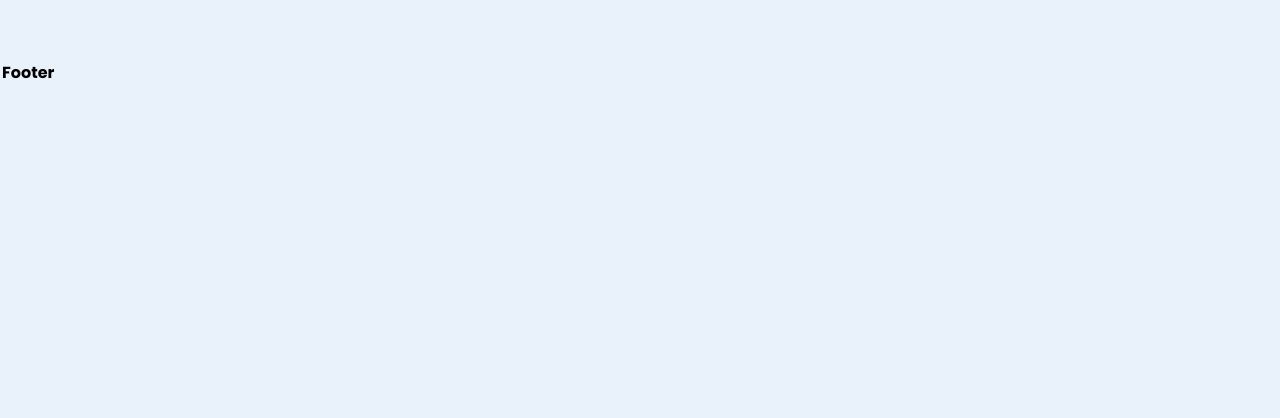
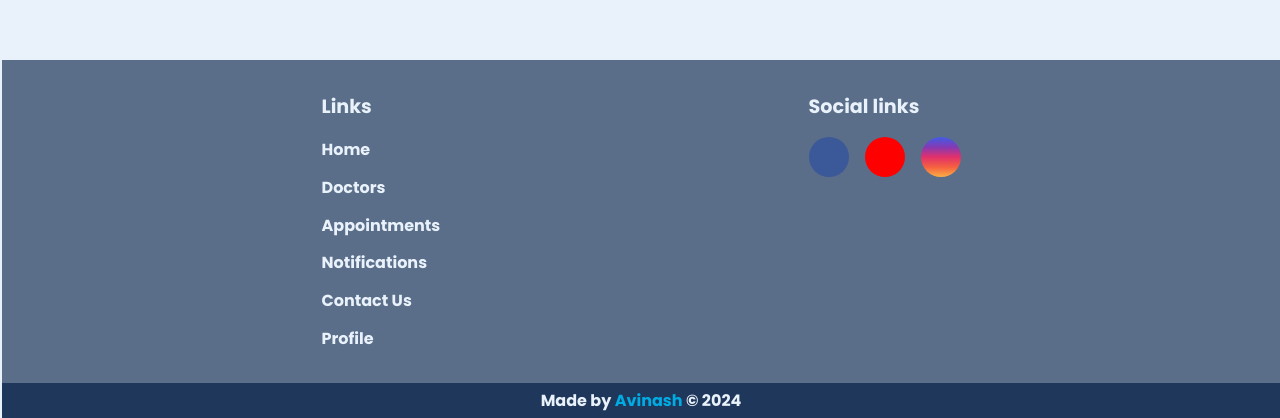
Before and after one commit to manthan161203/frontEndODA, a React (Create React App) app: page /doctors/1 in a window 1280 px wide. Shown: the part 710-1128 px from the top of the page. Before the commit the page ends 800 px from the top, so only its background shows below. Built offline with nearby package versions, Linux system fonts and the light colour scheme; no server answers.

Commit message:
working no footer

```diff
--- a/package.json
+++ b/package.json
@@ -7,6 +7,7 @@
     "@emotion/react": "^11.11.3",
     "@emotion/styled": "^11.11.0",
     "@fontsource/roboto": "^5.0.8",
+    "@material-tailwind/react": "^2.1.8",
     "@mui/icons-material": "^5.15.4",
     "@mui/material": "^5.15.4",
     "@mui/styled-engine-sc": "^6.0.0-alpha.12",
@@ -20,6 +21,7 @@
     "react": "^18.2.0",
     "react-dom": "^18.2.0",
     "react-router-dom": "^6.21.2",
+    "react-router-hash-link": "^2.4.3",
     "react-scripts": "5.0.1",
     "styled-components": "^6.1.8",
     "web-vitals": "^2.1.4"
--- a/src/App.js
+++ b/src/App.js
@@ -1,7 +1,8 @@
 import { createContext, useState } from 'react';
 import React from 'react';
 import { BrowserRouter as Router, Routes, Route } from 'react-router-dom';
-import ResponsiveAppBar from './components/Navbar';
+import NavBar from './components/Navbar';
+import Footer from './components/Footer';
 import DoctorPage from './pages/DoctorPage';
 import { Grid, GridItem } from '@chakra-ui/react';
 
@@ -25,7 +26,7 @@ function App() {
                     fontWeight='bold'
                 >
                     <GridItem pl='2' bg='orange.300' area={'header'}>
-                        <ResponsiveAppBar />
+                        <NavBar />
                     </GridItem>
 
                     <GridItem pl='2' bg='green.300' area={'main'}>
@@ -35,7 +36,7 @@ function App() {
                     </GridItem>
 
                     <GridItem pl='2' bg='blue.300' area={'footer'}>
-                        Footer
+                        <Footer />
                     </GridItem>
 
                 </Grid>
--- /dev/null
+++ b/src/assets/styles/footer.css
@@ -0,0 +1,92 @@
+@import url(app.css);
+
+footer {
+  background-color: var(--light-text-color);
+}
+
+.footer {
+  display: flex;
+  width: 50%;
+  align-items: flex-start;
+  justify-content: space-between;
+  height: 100%;
+  margin: auto;
+  padding: 2rem 0;
+}
+
+.footer h3 {
+  color: var(--light-blue);
+  margin-bottom: 1rem;
+  font-size: 1.2rem;
+}
+
+.footer a {
+  color: var(--light-blue);
+}
+
+.footer-links ul {
+  display: flex;
+  flex-direction: column;
+  gap: 0.8rem;
+}
+
+.social ul {
+  display: flex;
+  gap: 1rem;
+}
+
+.social li {
+  border-radius: 50%;
+  width: 40px;
+  height: 40px;
+  display: flex;
+  justify-content: center;
+  align-items: center;
+}
+
+.social a {
+  display: flex;
+  justify-content: center;
+  align-items: center;
+}
+
+.social svg {
+  font-size: 1.3rem;
+}
+
+.facebook {
+  background-color: #3b5998;
+}
+
+.instagram {
+  background: linear-gradient(
+    180deg,
+    rgba(64, 93, 230, 1) 0%,
+    rgba(131, 58, 180, 1) 25%,
+    rgba(225, 48, 108, 1) 50%,
+    rgba(245, 96, 64, 1) 75%,
+    rgba(252, 175, 69, 1) 100%
+  );
+}
+
+.youtube {
+  background-color: #ff0000;
+}
+
+.footer-bottom {
+  text-align: center;
+  background-color: var(--bold-text-color);
+  color: var(--light-blue);
+  padding: 0.3rem 0;
+}
+
+.footer-bottom a {
+  color: var(--dark-blue);
+}
+
+@media screen and (max-width: 550px) {
+  .social ul {
+    flex-direction: column;
+    align-items: center;
+  }
+}
--- /dev/null
+++ b/src/components/Footer.jsx
@@ -0,0 +1,84 @@
+import React from "react";
+import "../assets/styles/footer.css";
+// import { MdFacebook, MdYouTube, MdInstagram } from "react-icons/md";
+import { HashLink } from "react-router-hash-link";
+import { NavLink } from "react-router-dom";
+
+const Footer = () => {
+    return (
+        <>
+            <footer>
+                <div className="footer">
+                    <div className="footer-links">
+                        <h3>Links</h3>
+                        <ul>
+                            <li>
+                                <NavLink to={"/"}>Home</NavLink>
+                            </li>
+                            <li>
+                                <NavLink to={"/doctors"}>Doctors</NavLink>
+                            </li>
+                            <li>
+                                <NavLink to={"/appointments"}>Appointments</NavLink>
+                            </li>
+                            <li>
+                                <NavLink to={"/notifications"}>Notifications</NavLink>
+                            </li>
+                            <li>
+                                <HashLink to={"/#contact"}>Contact Us</HashLink>
+                            </li>
+                            <li>
+                                <NavLink to={"/profile"}>Profile</NavLink>
+                            </li>
+                        </ul>
+                    </div>
+                    <div className="social">
+                        <h3>Social links</h3>
+                        <ul>
+                            <li className="facebook">
+                                <a
+                                    href="https://www.facebook.com/"
+                                    target={"_blank"}
+                                    rel="noreferrer"
+                                >
+                                    {/* <MdFacebook /> */}
+                                </a>
+                            </li>
+                            <li className="youtube">
+                                <a
+                                    href="https://www.youtube.com/"
+                                    target={"_blank"}
+                                    rel="noreferrer"
+                                >
+                                    {/* <MdYouTube /> */}
+                                </a>
+                            </li>
+                            <li className="instagram">
+                                <a
+                                    href="https://www.instagram.com/"
+                                    target={"_blank"}
+                                    rel="noreferrer"
+                                >
+                                    {/* <MdInstagram /> */}
+                                </a>
+                            </li>
+                        </ul>
+                    </div>
+                </div>
+                <div className="footer-bottom">
+                    Made by{" "}
+                    <a
+                        href="https://www.linkedin.com/in/dunna-avinash"
+                        target="_blank"
+                        rel="noreferrer"
+                    >
+                        Avinash
+                    </a>{" "}
+                    © {new Date().getFullYear()}
+                </div>
+            </footer>
+        </>
+    );
+};
+
+export default Footer;
```
Also changed, not shown: 1 other file (tests, documents, lock files or other folders).
